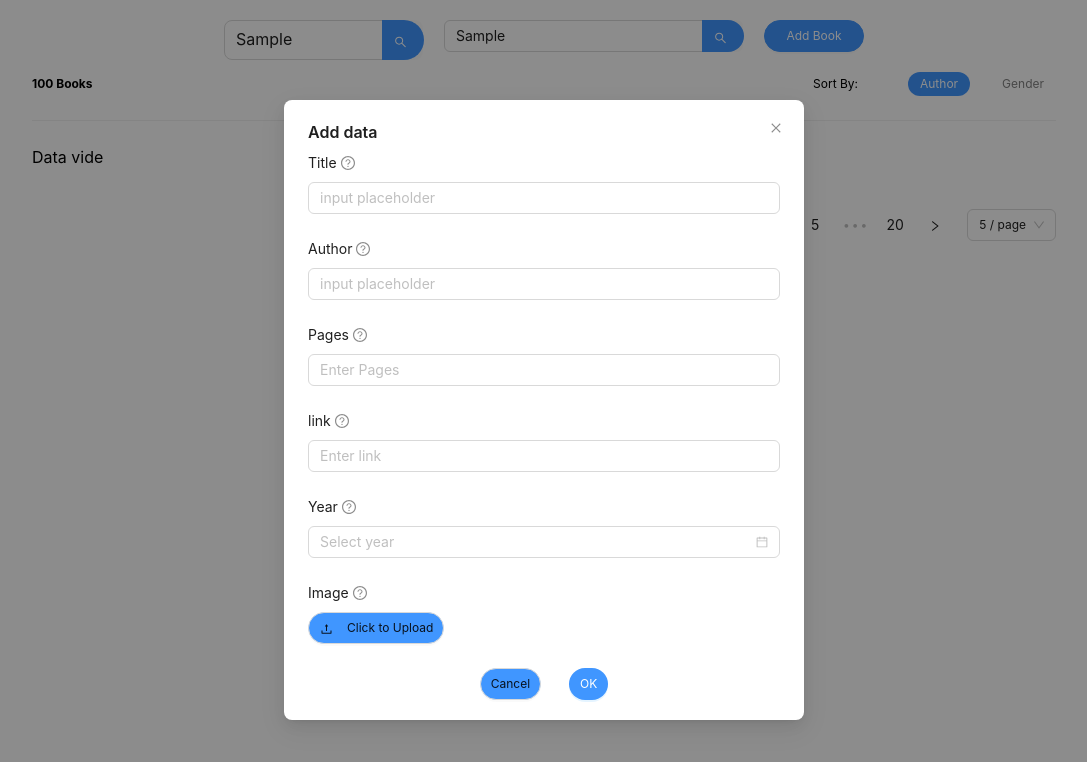
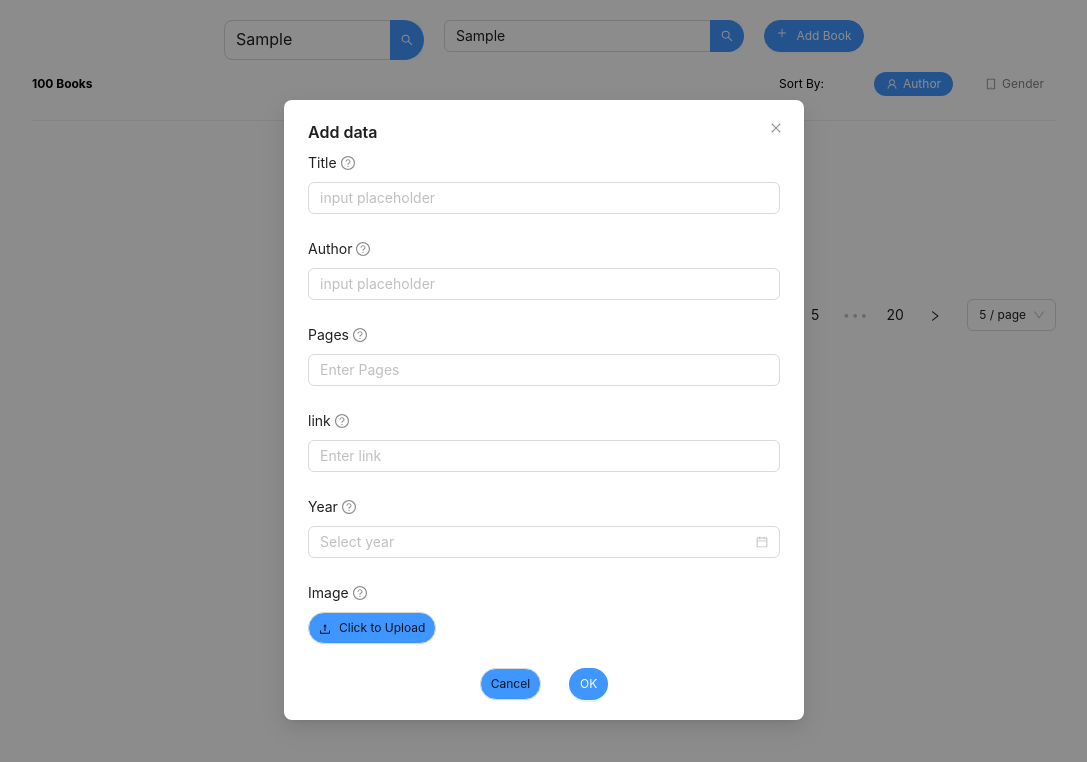
Before and after one commit to marion586/books-management-softibox, a React (Vite) app: page / in a window 1280 px wide. Both pictures are taken after typing "Sample", "Sample" into the empty fields and a click on the button "Add Book". Shown: the top 762 px of the page, without its empty margins (96-1183 px from the left). Built offline with nearby package versions, Linux system fonts and the light colour scheme.

Commit message:
resolve algorithms error and custom some css

```diff
--- a/index.html
+++ b/index.html
@@ -4,7 +4,7 @@
     <meta charset="UTF-8" />
     <link rel="icon" type="image/svg+xml" href="/vite.svg" />
     <meta name="viewport" content="width=device-width, initial-scale=1.0" />
-    <title>Vite + React + TS</title>
+    <title>Books Management</title>
   </head>
   <body>
     <div id="root"></div>
--- a/src/App.tsx
+++ b/src/App.tsx
@@ -11,7 +11,8 @@ import Modal from "./components/common/Modal/index";
 import AddForm from "./components/container/AddForm";
 import PopConfirm from "./components/common/PopConfirm";
 import SearchAuto from "./components/common/InputAutoComplete";
-
+import { AiOutlinePlus, AiOutlineEdit, AiOutlineDelete } from "react-icons/ai";
+import Empty from "./components/common/Empty";
 const { Search } = Input;
 
 const PAGE_SIZE = 5;
@@ -205,6 +206,7 @@ const App = () => {
           }}
           type={Theme.button.primary}
           content="Add Book"
+          icon={<AiOutlinePlus />}
           classType="w-[100px]"
         />
       </div>
@@ -219,7 +221,7 @@ const App = () => {
       {loading ? (
         <p>...Loading</p>
       ) : (
-        <div className="grid grid-cols-2 gap-[20px]">
+        <div className="grid  grid-cols-2 gap-[20px]">
           {dataPagination.length ? (
             dataPagination.map((dataItem: bookModel, id) => (
               <BookItem data={dataItem} key={dataItem.title}>
@@ -227,6 +229,7 @@ const App = () => {
                   handleClick={() => editModal(dataItem)}
                   type={Theme.button.primary}
                   content="Edit Book"
+                  icon={<AiOutlineEdit />}
                   classType="w-[100px]"
                 ></CustomButton>
                 <PopConfirm deleteItem={() => deleteItem(dataItem.title)}>
@@ -234,13 +237,16 @@ const App = () => {
                     handleClick={() => console.log(id)}
                     type={Theme.button.danger}
                     content="Delete Book"
+                    icon={<AiOutlineDelete fontSize={20} width={20} />}
                     classType="w-[100px]"
                   ></CustomButton>
                 </PopConfirm>
               </BookItem>
             ))
           ) : (
-            <p>Data vide</p>
+            <div className="flex  col-span-3 justify-center ">
+              <Empty />
+            </div>
           )}
         </div>
       )}
--- a/src/components/common/CustomButton/style.scss
+++ b/src/components/common/CustomButton/style.scss
@@ -1,8 +1,8 @@
 .ant-btn svg {
-  width: 15px;
   position: relative;
   top: 2px;
-  margin-right: 5px;
+
+  margin-bottom: 5px;
 }
 
 .ant-btn {
@@ -11,3 +11,9 @@
   background-color: #4096ff;
   font-size: 12px;
 }
+.ant-btn.css-dev-only-do-not-override-9ntgx0.ant-btn-default.w-\[100px\] {
+  display: flex;
+  align-items: center;
+  gap: 2px;
+  justify-content: center;
+}
--- /dev/null
+++ b/src/components/common/Empty/index.tsx
@@ -0,0 +1,6 @@
+import React from "react";
+import { Empty } from "antd";
+
+const App: React.FC = () => <Empty image={Empty.PRESENTED_IMAGE_SIMPLE} />;
+
+export default App;
--- a/src/components/common/PopConfirm/index.tsx
+++ b/src/components/common/PopConfirm/index.tsx
@@ -1,5 +1,6 @@
 import React from "react";
 import { message, Popconfirm } from "antd";
+import "./style.scss";
 
 const cancel = (e: React.MouseEvent<HTMLElement> | undefined) => {};
 
--- /dev/null
+++ b/src/components/common/PopConfirm/style.scss
@@ -0,0 +1,4 @@
+.ant-popconfirm-buttons {
+  display: flex;
+  justify-content: end;
+}
--- a/src/components/container/FilterCompenent/index.tsx
+++ b/src/components/container/FilterCompenent/index.tsx
@@ -1,5 +1,6 @@
 import React, { FC, useState } from "react";
 import "./style.scss";
+import { AiOutlineUser, AiOutlineTablet } from "react-icons/ai";
 
 interface propType {
   bookLeng: number;
@@ -37,10 +38,15 @@ const FilterCompenent: FC<propType> = ({ bookLeng, changeFilter }) => {
 
                 setActive(item.value);
               }}
-              className={`list__group-item text-[grey] ${
+              className={`list__group-item flex items-center gap-[5px] text-[grey] ${
                 active == item.value && "list__group-active text-white"
               }`}
             >
+              {item.value === "author" ? (
+                <AiOutlineUser />
+              ) : (
+                <AiOutlineTablet />
+              )}{" "}
               {item.label}
             </li>
           ))}
--- a/src/components/container/FilterCompenent/style.scss
+++ b/src/components/container/FilterCompenent/style.scss
@@ -1,10 +1,15 @@
 .list {
   &__group {
     @apply flex gap-[20px];
+
     &-item {
       @apply px-3;
       font-size: 12px;
       cursor: pointer;
+      &:hover {
+        border: 1px solid rgb(224, 222, 222);
+        border-radius: 20px;
+      }
     }
     &-active {
       background-color: #4096ff;
--- a/src/index.css
+++ b/src/index.css
@@ -11,7 +11,7 @@
 .pagination-content {
   display: flex;
   float: right;
-  margin-top: 40px;
+  margin-top: 20px;
 }
 :root {
   font-family: Inter, Avenir, Helvetica, Arial, sans-serif;
@@ -34,6 +34,9 @@ span {
 }
 button {
   font-size: 10px;
+}
+body {
+  box-sizing: border-box;
 }
 /* :root {
   font-family: Inter, Avenir, Helvetica, Arial, sans-serif;
```
